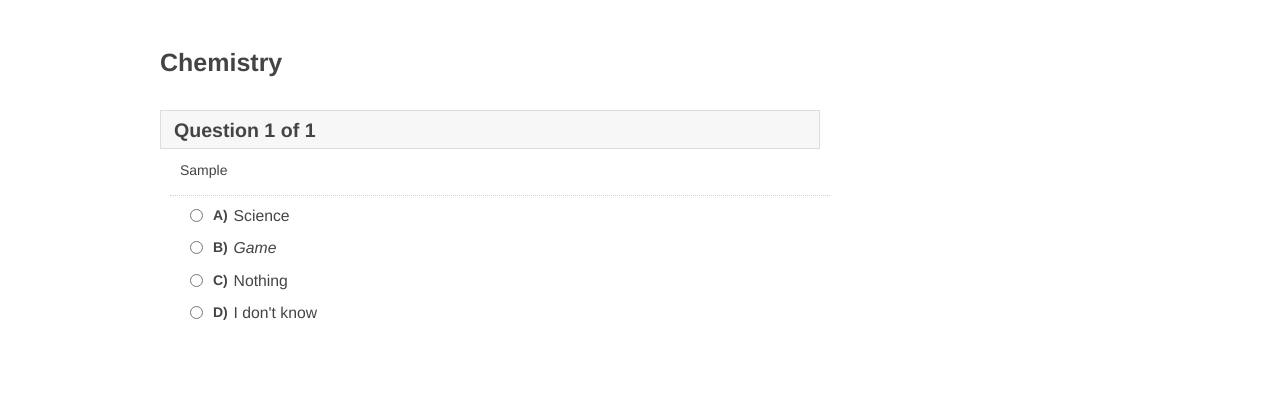
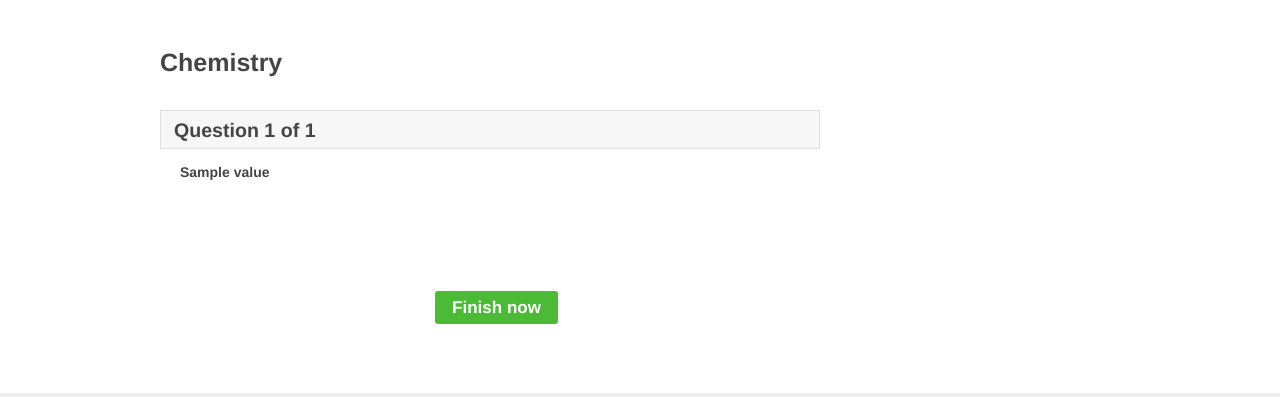
Before and after one commit to Infinitotech/schoolprojectupdatedv1, a Django app: template templates/test questions.html in a window 1280 px wide. Shown: the part 118-515 px from the top of the page. Run offline with Django 3.2, Linux system fonts and the light colour scheme; the template is opened without the code that fills it: most values are stand-ins (such as "Sample title", 1, 10 or a date in 2020); some libraries are stand-ins or nearby versions; grey boxes are pictures that could not be loaded.

Commit message:
student test

```diff
--- a/templates/test questions.html
+++ b/templates/test questions.html
@@ -74,45 +74,40 @@
 <input type="hidden" id="control" name="next" value="1">
 <input type="hidden" name="rtla" value="1488099053">
 <input type="hidden" name="autosavequestion_token" value="da9e03355307c998d1cffd536ea11ef8"><div id="questions_container"><a id="q11423423"></a>
-        <div class="qbox takingtest">
+
+          {% for question,value in questions.items %}
+               <div class="qbox takingtest">
             <div class="qboxleft"><h2>Question 1 of 1</h2></div>
             <div class="clear"></div>
         </div>
-        {% for i in q_list %}
+
+
         <div class="col600 qsholder editor" data-must-answer="1" data-question-type="mcsa">
-            <p class=" bbcode">{{ i }}</p>
+
+            <p class=" bbcode"><h5>{{ value  }}</h5></p>
+                {% for ques,option in options.items %}
+                    {% if ques == question %}
+                        {% for opt,value1 in option.items %}
+
+
         </div>
-        {% endfor %}
+
 <div class="dotted"></div>
-<div class="mcanswersDiv"><fieldset class="qfieldset"><legend><span class="hide">Answer options for question 1</span></legend><div class="clear"></div>
+<div class="mcanswersDiv"><fieldset class="qfieldset"><legend><span class="hide">Answer options for question </span></legend><div class="clear"></div>
 <div class="ans_select">
 <input type="radio" id="rmc_11423423_0" name="mcsa_11423423_1488099053" value="bcbbab68e1336d95d26005295de0b4cb">
 </div>
 <div class="ans_content_letter"><strong>A)&nbsp;</strong></div>
 <div class="ans_content_prefixed editor">
-<label for="rmc_11423423_0" class=" bbcode">Science</label>
+<label for="rmc_11423423_0" class=" bbcode"> {{ value1  }}</label>
 </div><div class="clear"></div>
-<div class="ans_select">
-<input type="radio" id="rmc_11423423_1" name="mcsa_11423423_1488099053" value="bbe3ecf63cc192103f7f41c0850aaff6">
-</div>
-<div class="ans_content_letter"><strong>B)&nbsp;</strong></div>
-<div class="ans_content_prefixed editor">
-<label for="rmc_11423423_1" class=" bbcode"><i>Game</i></label>
-</div><div class="clear"></div>
-<div class="ans_select">
-<input type="radio" id="rmc_11423423_2" name="mcsa_11423423_1488099053" value="3a6616e587d34c028a7406932da9a2fb">
-</div>
-<div class="ans_content_letter"><strong>C)&nbsp;</strong></div>
-<div class="ans_content_prefixed editor">
-<label for="rmc_11423423_2" class=" bbcode">Nothing</label>
-</div><div class="clear"></div>
-<div class="ans_select">
-<input type="radio" id="rmc_11423423_3" name="mcsa_11423423_1488099053" value="ab812ed0df7058ea377d095deaec7f5c">
-</div>
-<div class="ans_content_letter"><strong>D)&nbsp;</strong></div>
-<div class="ans_content_prefixed editor">
-<label for="rmc_11423423_3" class=" bbcode">I don't know</label>
-</div></fieldset></div></div><div class="hide" id="showRefreshInstructions"><div class="alert-box error editor ">Please wait another 30 seconds and if nothing happens, please <a class="removeOnBeforeUnload" href="https://www.classmarker.com/test/?refreshtest">click here</a> to reload this page.<br><br><strong>Important Note:</strong> Reloading this page will clear your answers on this page. To ensure you do not lose the answers on this page, make sure you copy any written answers into a text document so you can copy and paste them into the answer boxes again after your refresh your browser.</div></div><div class="nextprev mainnextprevbox"><div class="prevbox">&nbsp;</div><div class="nextbox">&nbsp;</div><div class="finishbox" id="dfinish"><a class="finish2" href="https://www.classmarker.com/test/?test_id=742198#" id="qfinish">Finish now</a><a class="confirmfinish2 hide" href="https://www.classmarker.com/test/?test_id=742198#" id="qfinish_confirm">Confirm finish now</a></div></div><div class="clearheight"></div><script type="text/javascript">
+
+     {% endfor %}
+                    {% endif %}
+
+                {% endfor %}
+
+</fieldset></div></div>{% endfor %}<div class="hide" id="showRefreshInstructions"><div class="alert-box error editor ">Please wait another 30 seconds and if nothing happens, please <a class="removeOnBeforeUnload" href="https://www.classmarker.com/test/?refreshtest">click here</a> to reload this page.<br><br><strong>Important Note:</strong> Reloading this page will clear your answers on this page. To ensure you do not lose the answers on this page, make sure you copy any written answers into a text document so you can copy and paste them into the answer boxes again after your refresh your browser.</div></div><div class="nextprev mainnextprevbox"><div class="prevbox">&nbsp;</div><div class="nextbox">&nbsp;</div><div class="finishbox" id="dfinish"><a class="finish2" href="https://www.classmarker.com/test/?test_id=742198#" id="qfinish">Finish now</a><a class="confirmfinish2 hide" href="https://www.classmarker.com/test/?test_id=742198#" id="qfinish_confirm">Confirm finish now</a></div></div><div class="clearheight"></div><script type="text/javascript">
 		//asset_image_toggle_max_width = 550;
 		var web_root = "/test/";
 		var message_test_error_unanswered_text = "You must attempt all questions to continue.";
--- a/test_module/student_views.py
+++ b/test_module/student_views.py
@@ -94,4 +94,4 @@
         for i in questions:
             q_list.append(questions[i])
 
-        return render(request, 'test questions.html', {'q_list': q_list})
+        return render(request, 'test questions.html', {'questions': questions,'options':options})
```
Also changed, not shown: db.sqlite3.
